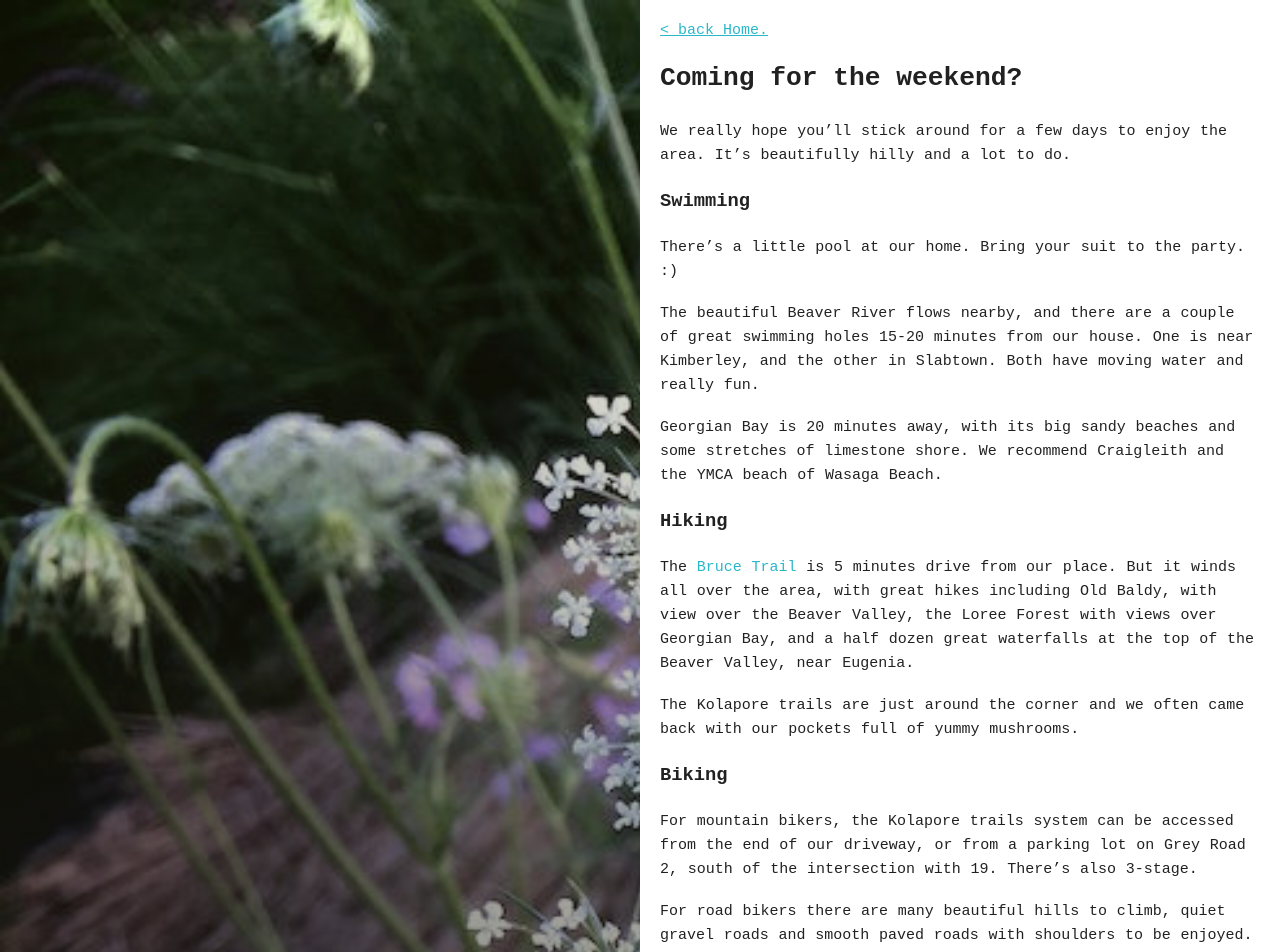
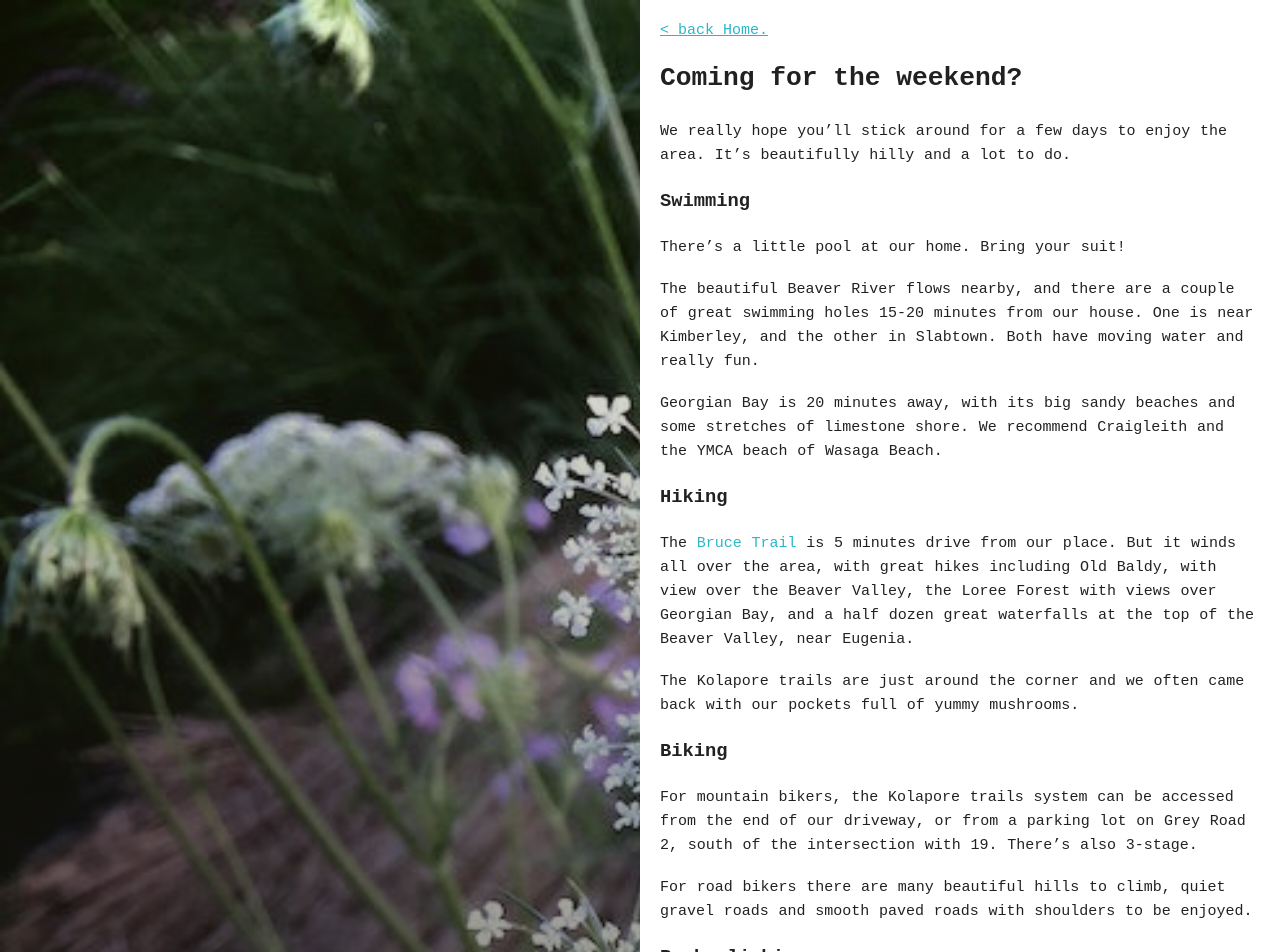
Before and after one commit to kevwalsh/carota, a Jekyll site: the page built from _posts/2016-01-04-stuff-to-do.md, in a window 1280 px wide. Shown: the top 952 px of the page. Built offline with Jekyll 4.4.1, drawn with Linux system fonts in a browser that asks for light colours.

Commit message:
Update 2016-01-04-stuff-to-do.md

```diff
--- a/_posts/2016-01-04-stuff-to-do.md
+++ b/_posts/2016-01-04-stuff-to-do.md
@@ -11,7 +11,7 @@ We really hope you'll stick around for a few days to enjoy the area. It's beauti
 
 #### Swimming
 
-There's a little pool at our home.  Bring your suit to the party. :)
+There's a little pool at our home.  Bring your suit!
 
 The beautiful Beaver River flows nearby, and there are a couple of great swimming holes 15-20 minutes from our house. One is near Kimberley, and the other in Slabtown. Both have moving water and really fun.
 
```
